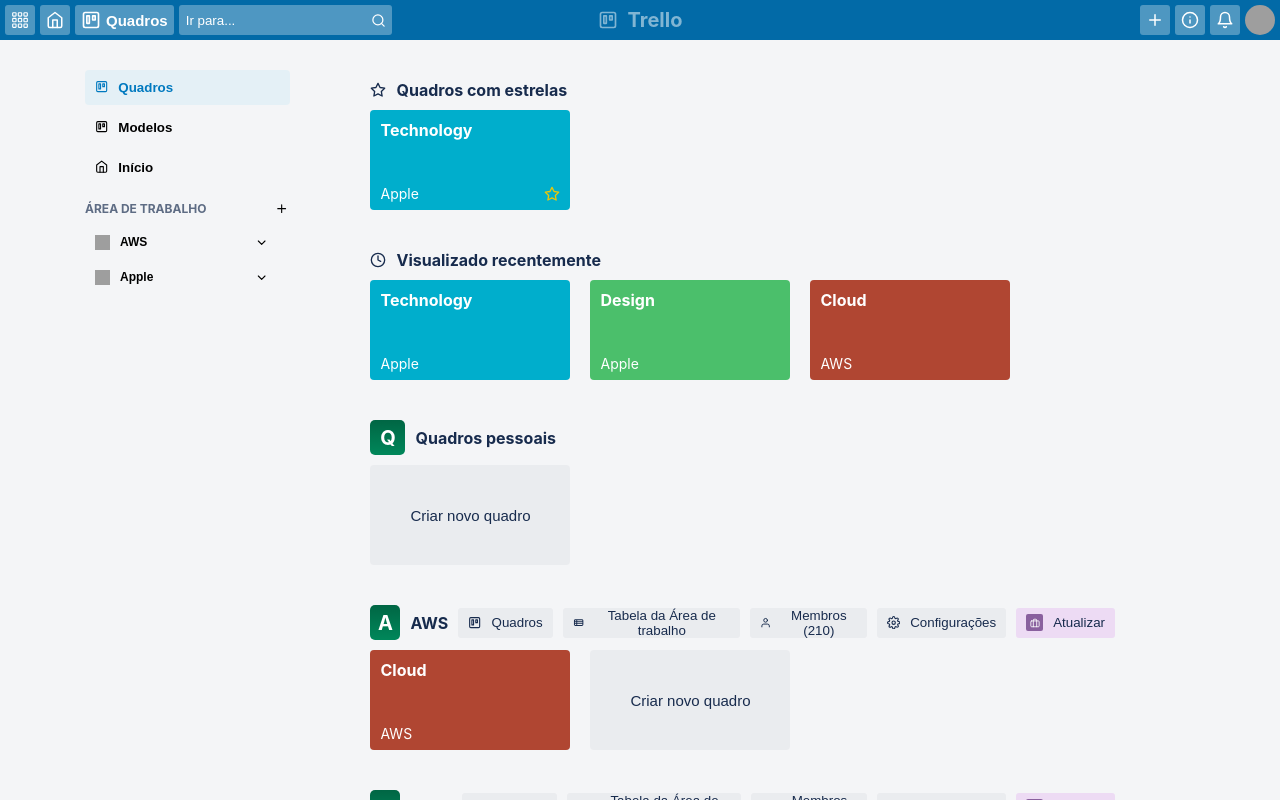
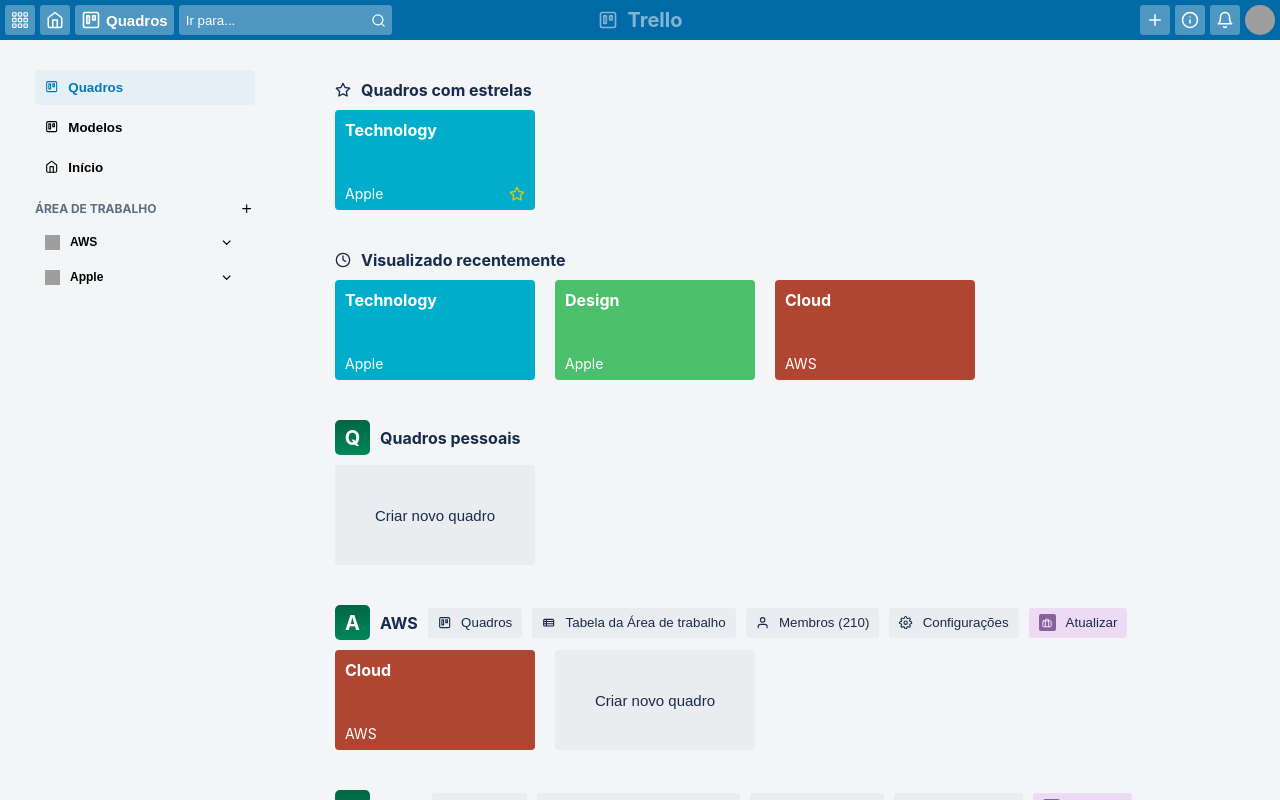
Before and after one commit to yuriBaza23/clone-trello, a React (Create React App) app: page /minato/boards in a window 1280 px wide. Built offline with nearby package versions, Linux system fonts and the light colour scheme; grey boxes are pictures that could not be loaded.

Commit message:
New width

```diff
--- a/src/pages/Boards/styles.css
+++ b/src/pages/Boards/styles.css
@@ -8,7 +8,7 @@
 
     margin-left: auto;
     margin-right: auto;
-    width: 1110px;
+    width: 1210px;
 
     box-sizing: border-box;
     height: 100%;
```
